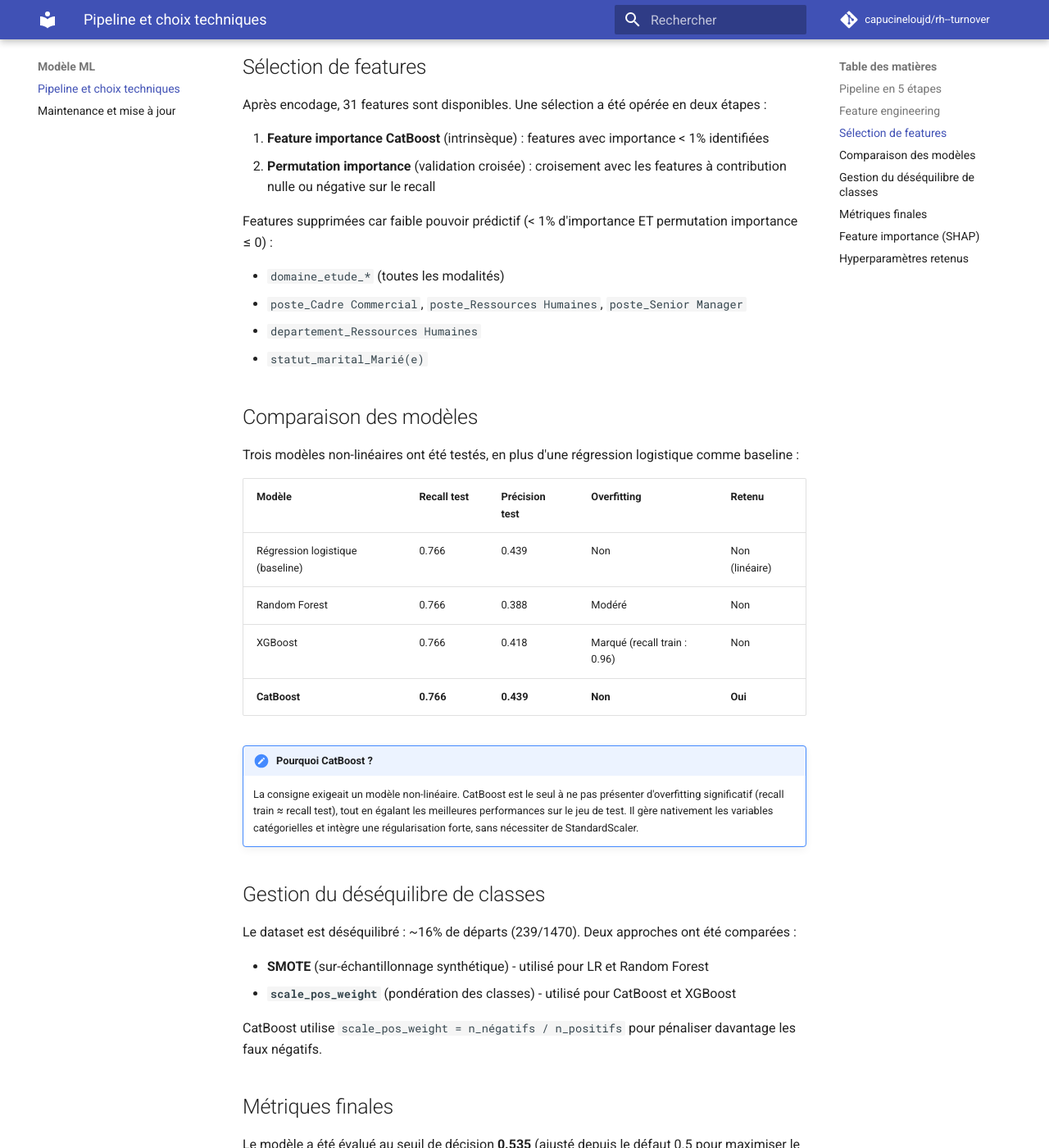
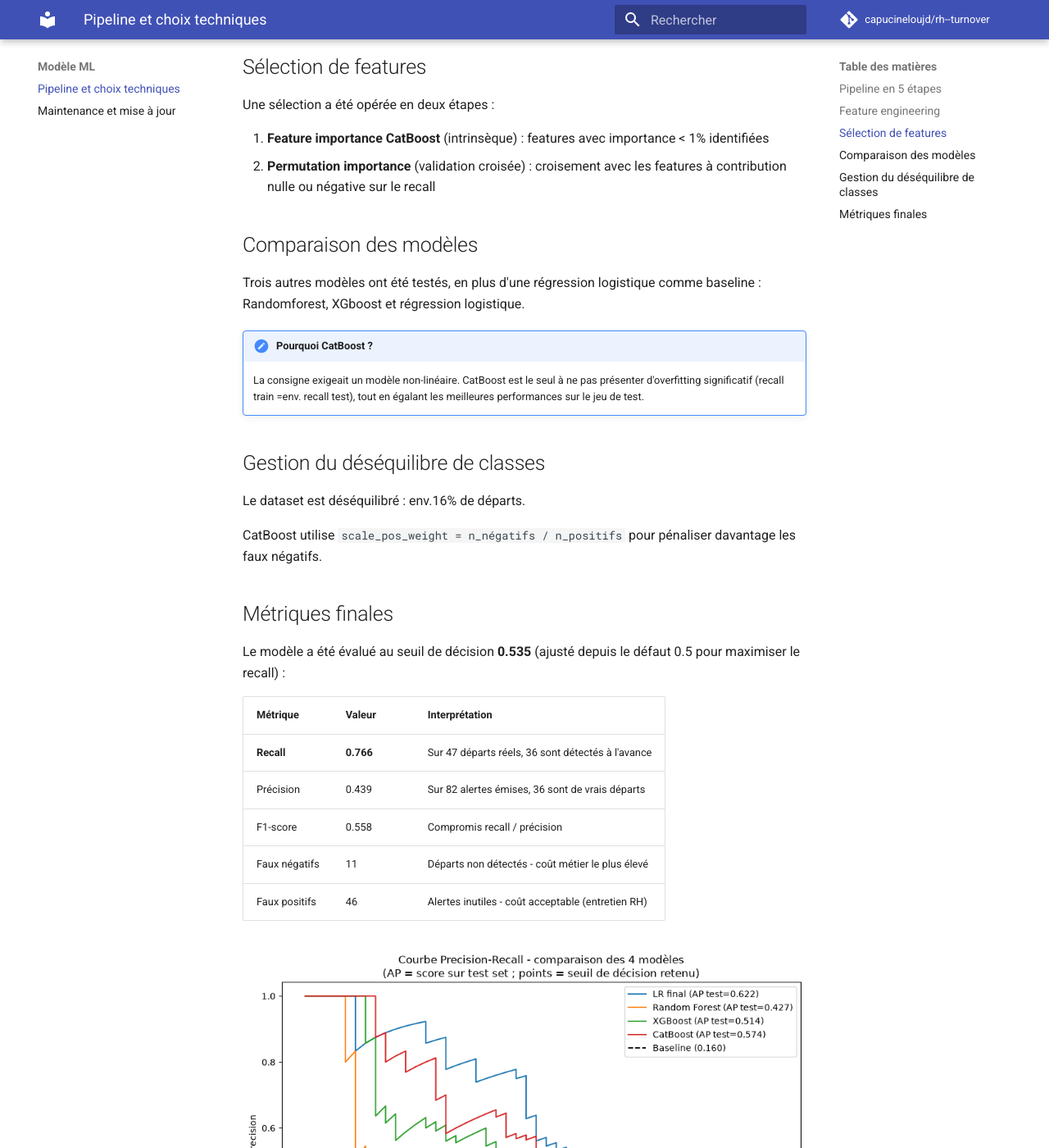
Before and after one commit to capucineloujd/rh--turnover, an MkDocs documentation site: the page built from docs/model.md, in a window 1280 px wide and 1400 px high, scrolled down 1236 px. Shown: the whole window at 82% size. Built offline with MkDocs 1.6.1 and Material for MkDocs 9.7.7, drawn with Linux system fonts in a browser that asks for light colours; comment, search, counter and statistics services are not loaded; some of the changed text lies outside the part shown.

Commit message:
docs: update api, index, maintenance and model documentation

```diff
--- a/docs/model.md
+++ b/docs/model.md
@@ -43,41 +43,23 @@ Trois ratios ont été créés pour capturer des dynamiques RH non directement o
 
 ## Sélection de features
 
-Après encodage, 31 features sont disponibles. Une sélection a été opérée en deux étapes :
+Une sélection a été opérée en deux étapes :
 
 1. **Feature importance CatBoost** (intrinsèque) : features avec importance < 1% identifiées
 2. **Permutation importance** (validation croisée) : croisement avec les features à contribution nulle ou négative sur le recall
 
-Features supprimées car faible pouvoir prédictif (< 1% d'importance ET permutation importance ≤ 0) :
-
-- `domaine_etude_*` (toutes les modalités)
-- `poste_Cadre Commercial`, `poste_Ressources Humaines`, `poste_Senior Manager`
-- `departement_Ressources Humaines`
-- `statut_marital_Marié(e)`
-
 ## Comparaison des modèles
 
-Trois modèles non-linéaires ont été testés, en plus d'une régression logistique comme baseline :
-
-| Modèle | Recall test | Précision test | Overfitting | Retenu |
-|--------|------------|----------------|-------------|--------|
-| Régression logistique (baseline) | 0.766 | 0.439 | Non | Non (linéaire) |
-| Random Forest | 0.766 | 0.388 | Modéré | Non |
-| XGBoost | 0.766 | 0.418 | Marqué (recall train : 0.96) | Non |
-| **CatBoost** | **0.766** | **0.439** | **Non** | **Oui** |
+Trois autres modèles ont été testés, en plus d'une régression logistique comme baseline : Randomforest, XGboost et régression logistique.
 
 !!! note "Pourquoi CatBoost ?"
     La consigne exigeait un modèle non-linéaire. CatBoost est le seul à ne pas présenter
-    d'overfitting significatif (recall train ≈ recall test), tout en égalant les meilleures
-    performances sur le jeu de test. Il gère nativement les variables catégorielles et
-    intègre une régularisation forte, sans nécessiter de StandardScaler.
+    d'overfitting significatif (recall train =env. recall test), tout en égalant les meilleures
+    performances sur le jeu de test.
 
 ## Gestion du déséquilibre de classes
 
-Le dataset est déséquilibré : ~16% de départs (239/1470). Deux approches ont été comparées :
-
-- **SMOTE** (sur-échantillonnage synthétique) - utilisé pour LR et Random Forest
-- **`scale_pos_weight`** (pondération des classes) - utilisé pour CatBoost et XGBoost
+Le dataset est déséquilibré : env.16% de départs.
 
 CatBoost utilise `scale_pos_weight = n_négatifs / n_positifs` pour pénaliser davantage les faux négatifs.
 
@@ -89,7 +71,7 @@ Le modèle a été évalué au seuil de décision **0.535** (ajusté depuis le d
 |----------|--------|---------------|
 | **Recall** | **0.766** | Sur 47 départs réels, 36 sont détectés à l'avance |
 | Précision | 0.439 | Sur 82 alertes émises, 36 sont de vrais départs |
-| F1-score | 0.563 | Compromis recall / précision |
+| F1-score | 0.558 | Compromis recall / précision |
 | Faux négatifs | 11 | Départs non détectés - coût métier le plus élevé |
 | Faux positifs | 46 | Alertes inutiles - coût acceptable (entretien RH) |
 
@@ -99,32 +81,4 @@ Le modèle a été évalué au seuil de décision **0.535** (ajusté depuis le d
 
 !!! warning "Pourquoi prioriser le recall ?"
     Dans ce contexte, rater un départ (faux négatif) est plus coûteux que signaler à tort
-    un employé qui reste (faux positif). Le coût de remplacement d'un employé est estimé
-    à 6-9 mois de salaire ; le coût d'un entretien RH préventif est négligeable.
-
-## Feature importance (SHAP)
-
-Les variables les plus influentes sur la prédiction, par ordre décroissant :
-
-1. `heure_supplementaires` - **facteur dominant** : effectuer des heures sup multiplie fortement le risque
-2. `ratio_evolution` - stagnation de poste associée à un risque accru
-3. `ratio_relation_manager` - instabilité managériale corrélée au départ
-4. `satisfaction_employee_nature_travail` - faible satisfaction des tâches
-5. `annee_experience_totale` - les profils très expérimentés partent plus
-
-L'analyse SHAP (TreeExplainer) confirme que `heure_supplementaires` est la variable
-la plus déterminante, avec un effet directionnel fort : `True` pousse vers le départ.
-
-## Hyperparamètres retenus
-
-Sélectionnés par `RandomizedSearchCV` avec scoring `recall`, 5-fold cross-validation, 50 itérations :
-
-| Paramètre | Valeur | Rôle |
-|-----------|--------|------|
-| `iterations` | 300 | Nombre d'arbres |
-| `depth` | 4 | Profondeur max des arbres |
-| `learning_rate` | 0.05 | Pas d'apprentissage |
-| `l2_leaf_reg` | 5 | Régularisation L2 |
-| `subsample` | 0.8 | Fraction des données par arbre |
-| `scale_pos_weight` | ~5.15 | Ratio négatifs/positifs pour le déséquilibre |
-| `random_seed` | 42 | Reproductibilité |
+    un employé qui reste (faux positif).
```
Also changed, not shown: other parts of docs/model.md (+3 -3 lines), docs/api.md (+1 -1 lines), docs/index.md (+4 -12 lines), docs/maintenance.md (+2 -43 lines).
